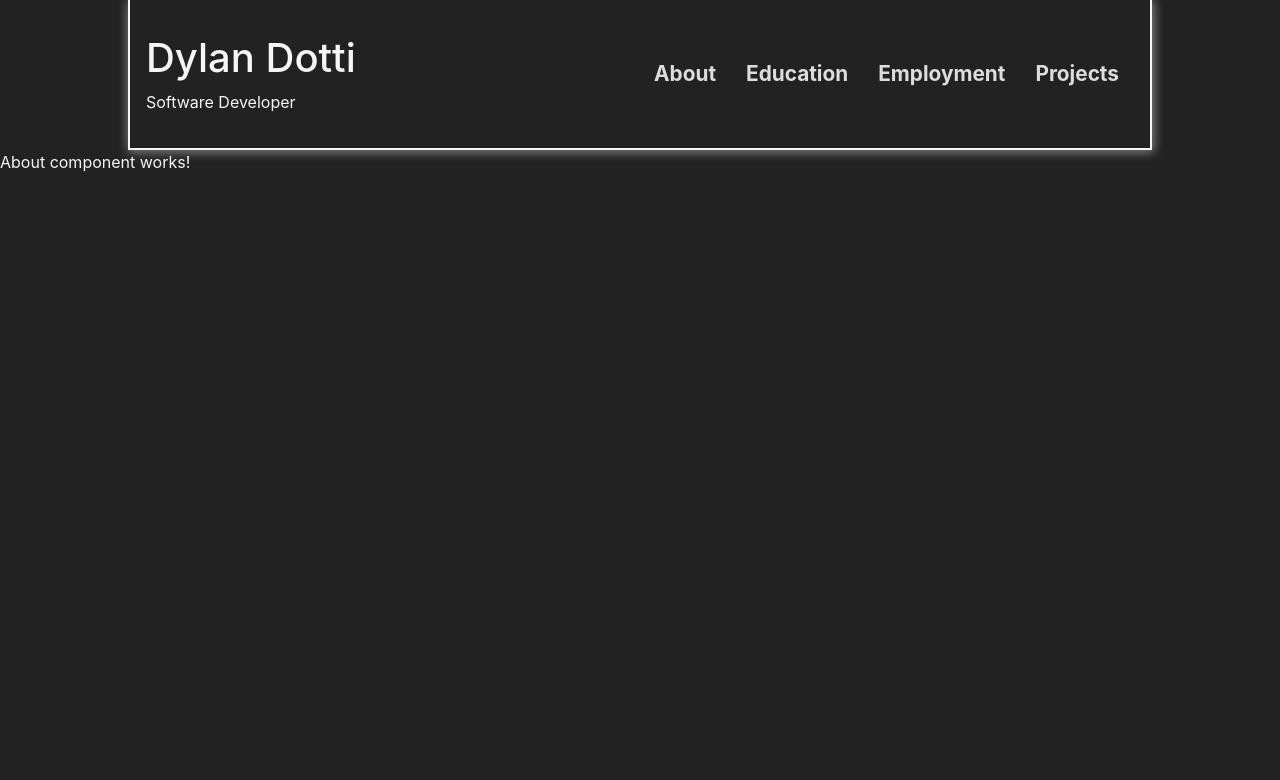
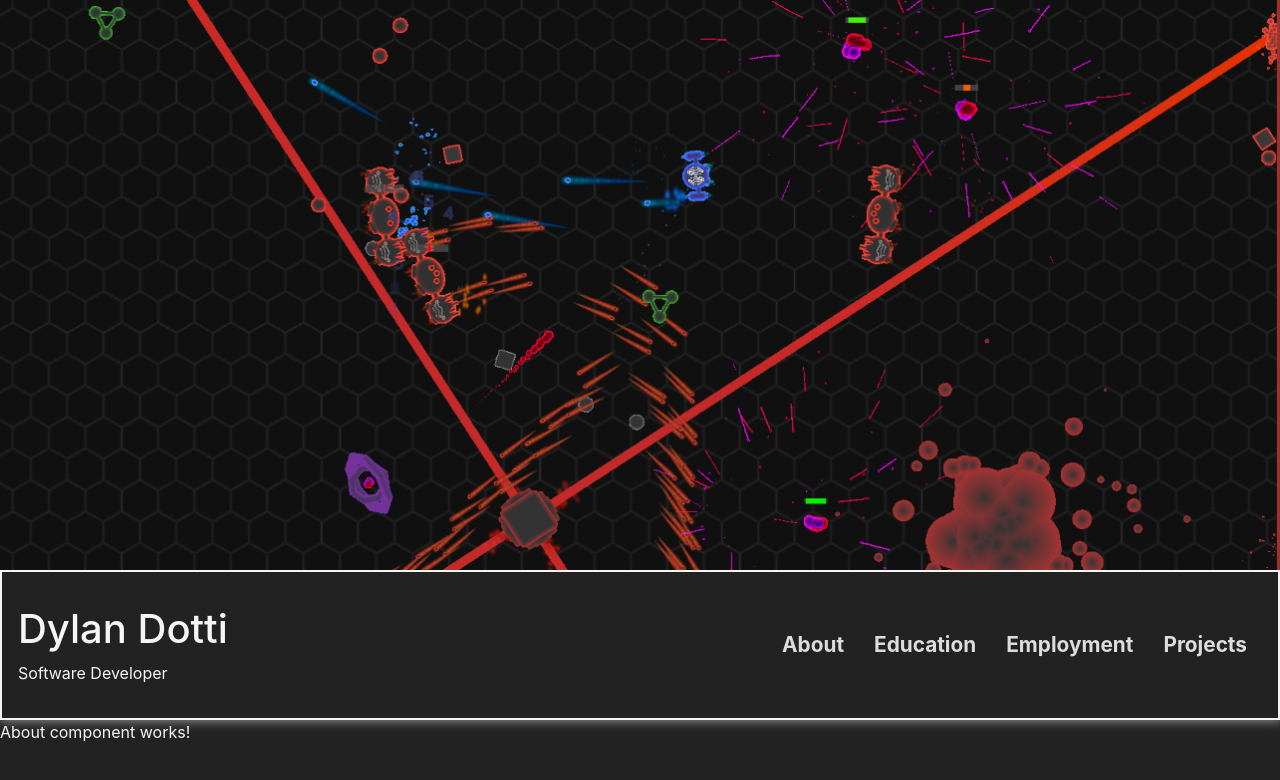
Before and after one commit to Dylan-Dotti/React-Portfolio-Website, a React (Create React App) app: page / in a window 1280 px wide. Shown: the top 780 px of the page. Built offline with nearby package versions, Linux system fonts and the light colour scheme.

Commit message:
Added header image

```diff
--- a/src/Components/MainHeader/index.tsx
+++ b/src/Components/MainHeader/index.tsx
@@ -6,6 +6,10 @@ export default class MainHeader extends React.Component {
 
     public render(): React.ReactNode {
         return (
+            <>
+                <div className="crop">
+                    <img src="Img\Deviant\deviant_action.PNG" alt="" id="header-img" />
+                </div>
                 <div className="main-header">
                     <div className="title-group">
                         <h1 className="name">Dylan Dotti</h1>
@@ -20,6 +24,7 @@ export default class MainHeader extends React.Component {
                         </ul>
                     </nav>
                 </div>
+            </>
         );
     }
 }
--- a/src/Components/MainHeader/main-header.scss
+++ b/src/Components/MainHeader/main-header.scss
@@ -1,13 +1,16 @@
 @import '../../Styles/colors.scss';
+
+#header-img {
+    width: 100%;
+}
 
 .main-header {
     display: flex;
     justify-content: space-between;
-    width: 80%;
+    width: 100%;
     height: 150px;
     margin: 0px auto;
     border: 2px solid $main-text-white;
-    border-top: none;
     box-shadow: 1px 1px 10px 1px #888888;
 
     .title-group {
```
Lines whose indentation alone changed are shown as unchanged.
